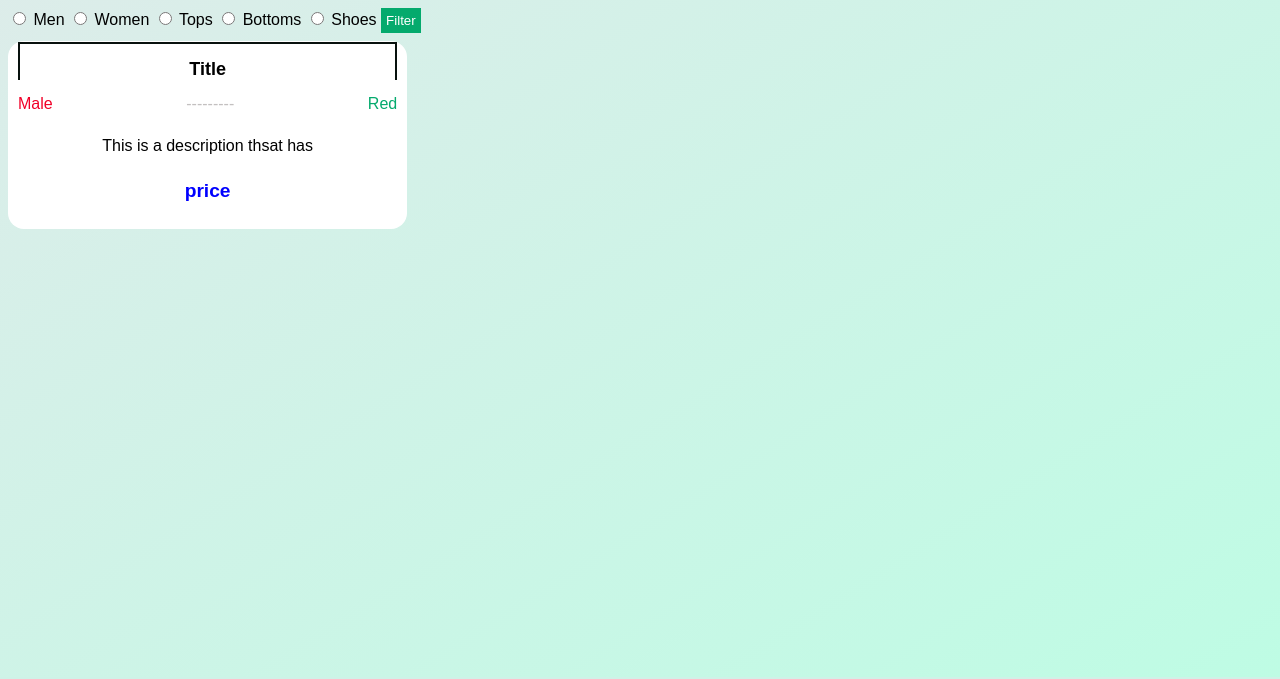
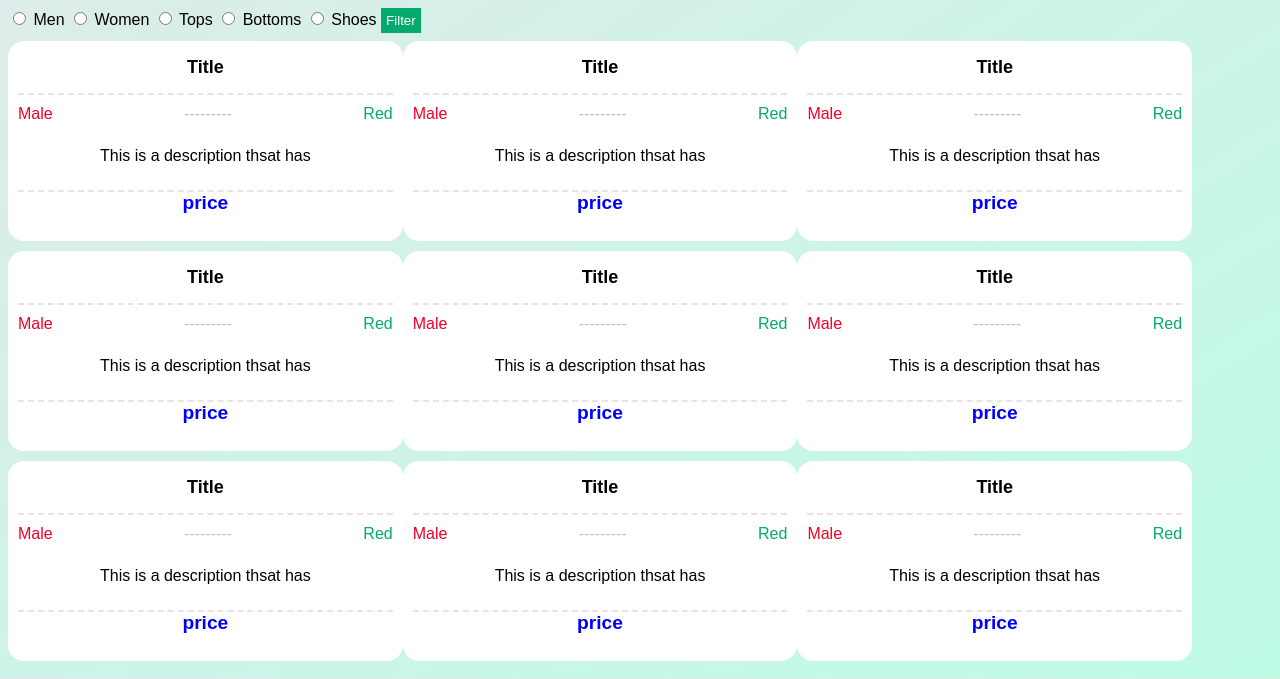
Before and after one commit to DrewHengehold/SHEIN2.0, a PHP site: page / in a window 1280 px wide. Shown: the part 123-802 px from the top of the page. Run offline with PHP 8.4, Linux system fonts and the light colour scheme; some libraries are stand-ins or nearby versions.

Commit message:
Simple changes

```diff
--- a/Front_End/index.css
+++ b/Front_End/index.css
@@ -14,7 +14,15 @@
     cursor: pointer;
     padding: 5px;
 }
+.column{
+    display:flexbox;
+}
 
+.row{
+    padding-right: 15px;
+    display: flex;
+    padding-bottom: 10px;
+}
 .card{
     background-color: white;
     padding: 1px 10px;
@@ -25,12 +33,10 @@
     border:10px black;
     border-radius: 1rem;
 }
-.title_container{
-    border: 2px solid #08110e;
-
-}
 
 .descriptions{
+    border-top: 2px dashed rgb(235, 226, 226);
+    padding-top: 10px;
     font-size: medium;
     #item_gender {float: left;}
     #item_color {float:right;}
@@ -58,6 +64,7 @@
 
 
 .price{
+    border-top: 2px dashed rgb(235, 226, 226);
     color: blue;
     font-weight: bold;
     font-size: larger;
--- a/Front_End/index.html
+++ b/Front_End/index.html
@@ -42,7 +42,9 @@
           </form>
     </form>
     <div class = "catalog">
+        <div class = "column">
             <div class = "row">
+
                 <div class = "card">
                     <div class = "title_container" style = "border-bottom: black; border-width: 2px;">
                         <h2 class = "item_name">Title</h3>
@@ -55,7 +57,123 @@
                     </div>
                     <h4 class = "price">price</h2>
                 </div>
+
+                <div class = "card">
+                    <div class = "title_container" style = "border-bottom: black; border-width: 2px;">
+                        <h2 class = "item_name">Title</h3>
                     </div>
+                    <div class = "descriptions">
+                        <div class = "item_color" id = "item_color">Red</div>
+                        <div class = "item_gender" id = "item_gender" >Male</div>
+                        <div class = "seperator"> ---------</div><br>
+                        <div class = "item_description">This is a description thsat has</div>
+                    </div>
+                    <h4 class = "price">price</h2>
+                </div>
+
+                <div class = "card">
+                    <div class = "title_container" style = "border-bottom: black; border-width: 2px;">
+                        <h2 class = "item_name">Title</h3>
+                    </div>
+                    <div class = "descriptions">
+                        <div class = "item_color" id = "item_color">Red</div>
+                        <div class = "item_gender" id = "item_gender" >Male</div>
+                        <div class = "seperator"> ---------</div><br>
+                        <div class = "item_description">This is a description thsat has</div>
+                    </div>
+                    <h4 class = "price">price</h2>
+                </div>
+
+            </div>
+
+            <div class = "row">
+
+                <div class = "card">
+                    <div class = "title_container" style = "border-bottom: black; border-width: 2px;">
+                        <h2 class = "item_name">Title</h3>
+                    </div>
+                    <div class = "descriptions">
+                        <div class = "item_color" id = "item_color">Red</div>
+                        <div class = "item_gender" id = "item_gender" >Male</div>
+                        <div class = "seperator"> ---------</div><br>
+                        <div class = "item_description">This is a description thsat has</div>
+                    </div>
+                    <h4 class = "price">price</h2>
+                </div>
+
+                <div class = "card">
+                    <div class = "title_container" style = "border-bottom: black; border-width: 2px;">
+                        <h2 class = "item_name">Title</h3>
+                    </div>
+                    <div class = "descriptions">
+                        <div class = "item_color" id = "item_color">Red</div>
+                        <div class = "item_gender" id = "item_gender" >Male</div>
+                        <div class = "seperator"> ---------</div><br>
+                        <div class = "item_description">This is a description thsat has</div>
+                    </div>
+                    <h4 class = "price">price</h2>
+                </div>
+
+                <div class = "card">
+                    <div class = "title_container" style = "border-bottom: black; border-width: 2px;">
+                        <h2 class = "item_name">Title</h3>
+                    </div>
+                    <div class = "descriptions">
+                        <div class = "item_color" id = "item_color">Red</div>
+                        <div class = "item_gender" id = "item_gender" >Male</div>
+                        <div class = "seperator"> ---------</div><br>
+                        <div class = "item_description">This is a description thsat has</div>
+                    </div>
+                    <h4 class = "price">price</h2>
+                </div>
+
+            </div>
+
+
+            <div class = "row">
+
+                <div class = "card">
+                    <div class = "title_container" style = "border-bottom: black; border-width: 2px;">
+                        <h2 class = "item_name">Title</h3>
+                    </div>
+                    <div class = "descriptions">
+                        <div class = "item_color" id = "item_color">Red</div>
+                        <div class = "item_gender" id = "item_gender" >Male</div>
+                        <div class = "seperator"> ---------</div><br>
+                        <div class = "item_description">This is a description thsat has</div>
+                    </div>
+                    <h4 class = "price">price</h2>
+                </div>
+
+                <div class = "card">
+                    <div class = "title_container" style = "border-bottom: black; border-width: 2px;">
+                        <h2 class = "item_name">Title</h3>
+                    </div>
+                    <div class = "descriptions">
+                        <div class = "item_color" id = "item_color">Red</div>
+                        <div class = "item_gender" id = "item_gender" >Male</div>
+                        <div class = "seperator"> ---------</div><br>
+                        <div class = "item_description">This is a description thsat has</div>
+                    </div>
+                    <h4 class = "price">price</h2>
+                </div>
+
+                <div class = "card">
+                    <div class = "title_container" style = "border-bottom: black; border-width: 2px;">
+                        <h2 class = "item_name">Title</h3>
+                    </div>
+                    <div class = "descriptions">
+                        <div class = "item_color" id = "item_color">Red</div>
+                        <div class = "item_gender" id = "item_gender" >Male</div>
+                        <div class = "seperator"> ---------</div><br>
+                        <div class = "item_description">This is a description thsat has</div>
+                    </div>
+                    <h4 class = "price">price</h2>
+                </div>
+
+            </div>
+         </div>
+
     </div>
 
 
```
Lines whose indentation alone changed are shown as unchanged.
